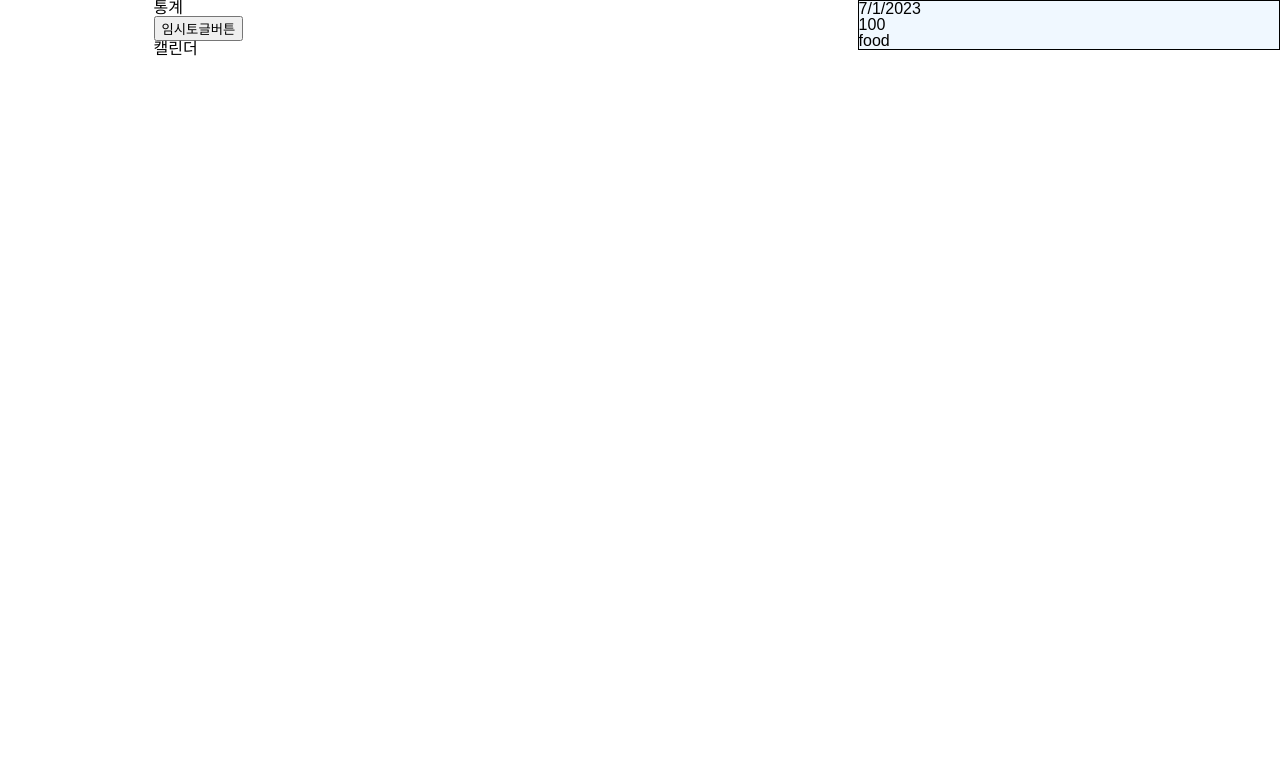
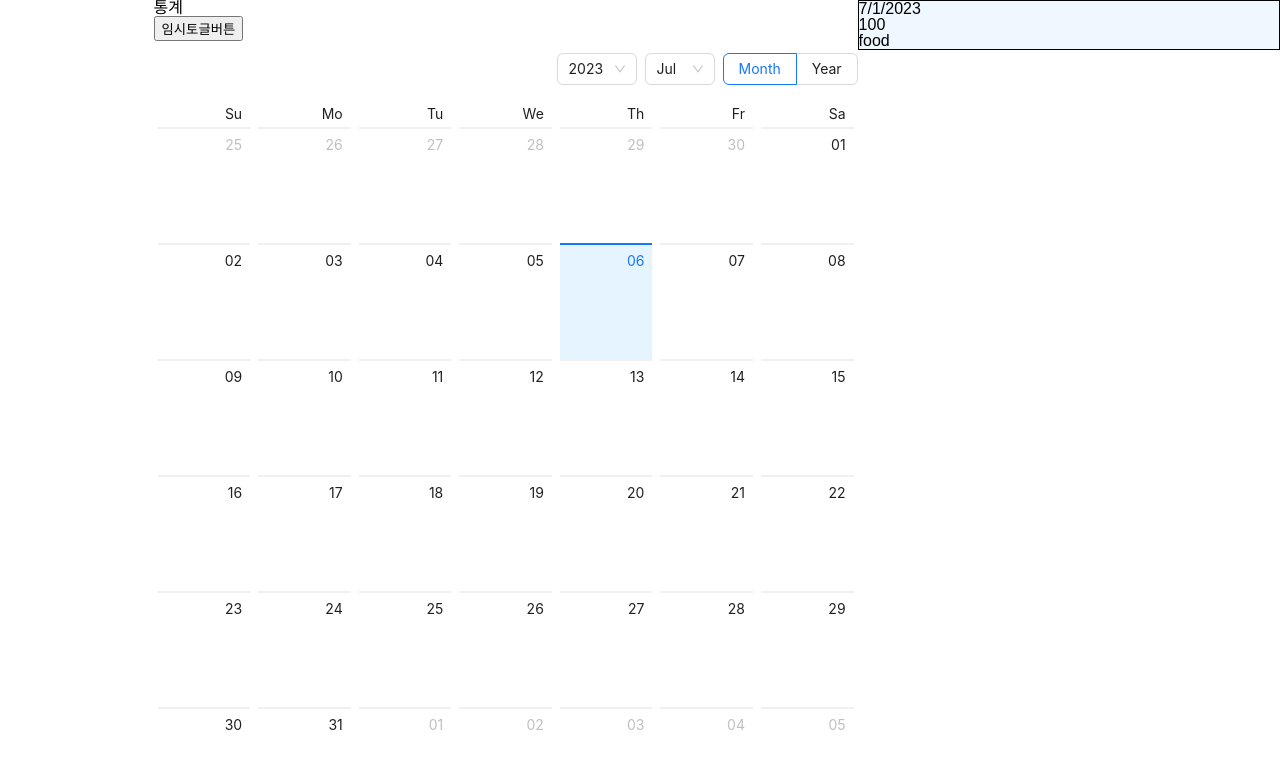
Before and after one commit to KDT1-FE/KDT5-M6, a React (Vite) app: page / in a window 1280 px wide. Both pictures are taken after a click on the button "임시토글버튼". Shown: the top 768 px of the page. Built offline with nearby package versions, Linux system fonts and the light colour scheme.

Commit message:
FEAT : #7 Calendar 라이브러리 적용 및 함수명 수정

```diff
--- a/src/components/Middle/Calendar.tsx
+++ b/src/components/Middle/Calendar.tsx
@@ -1,5 +1,14 @@
-function Calendar() {
-  return <h2>캘린더</h2>;
+import { Calendar } from 'antd';
+import { styled } from 'styled-components';
+
+function CalendarComponent() {
+  return (
+    <CalendarContainer>
+      <StyledCalendar />
+    </CalendarContainer>
+  );
 }
+const CalendarContainer = styled.div``;
+const StyledCalendar = styled(Calendar)``;
 
-export default Calendar;
+export default CalendarComponent;
```
